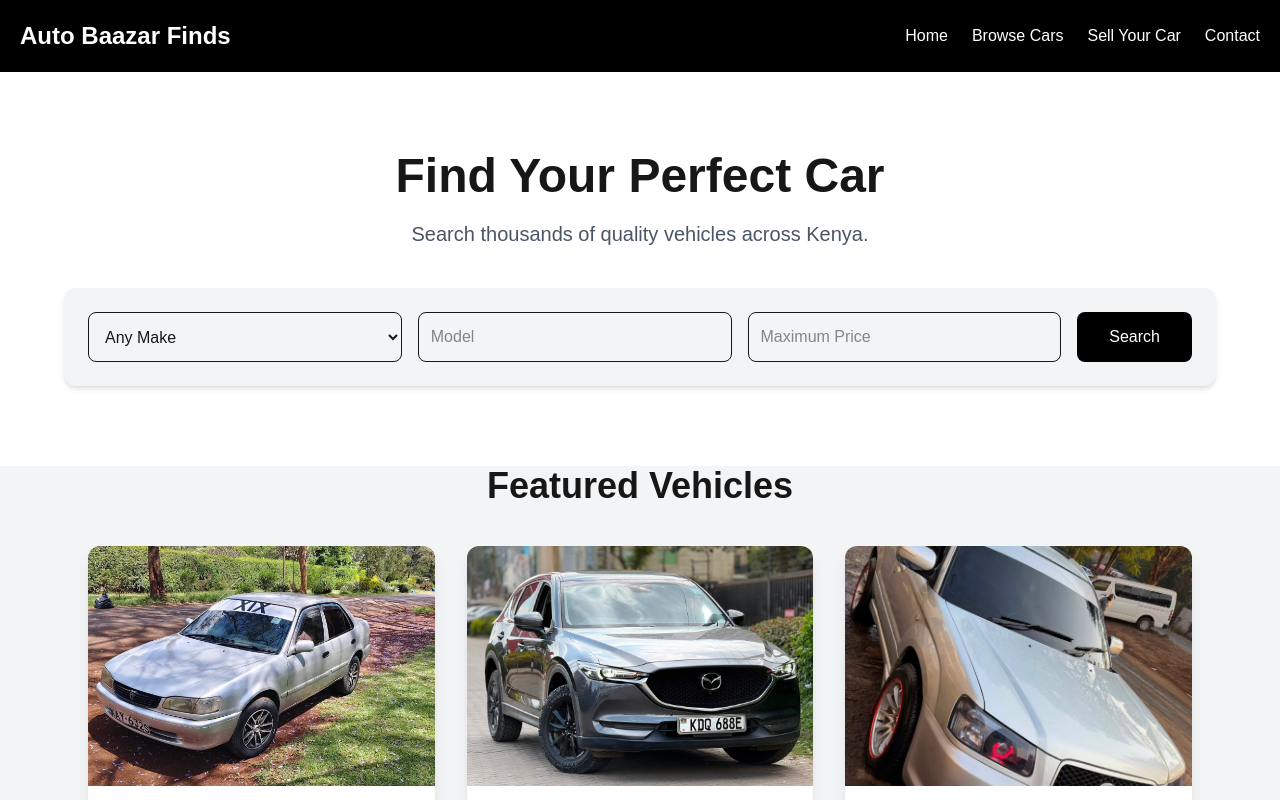
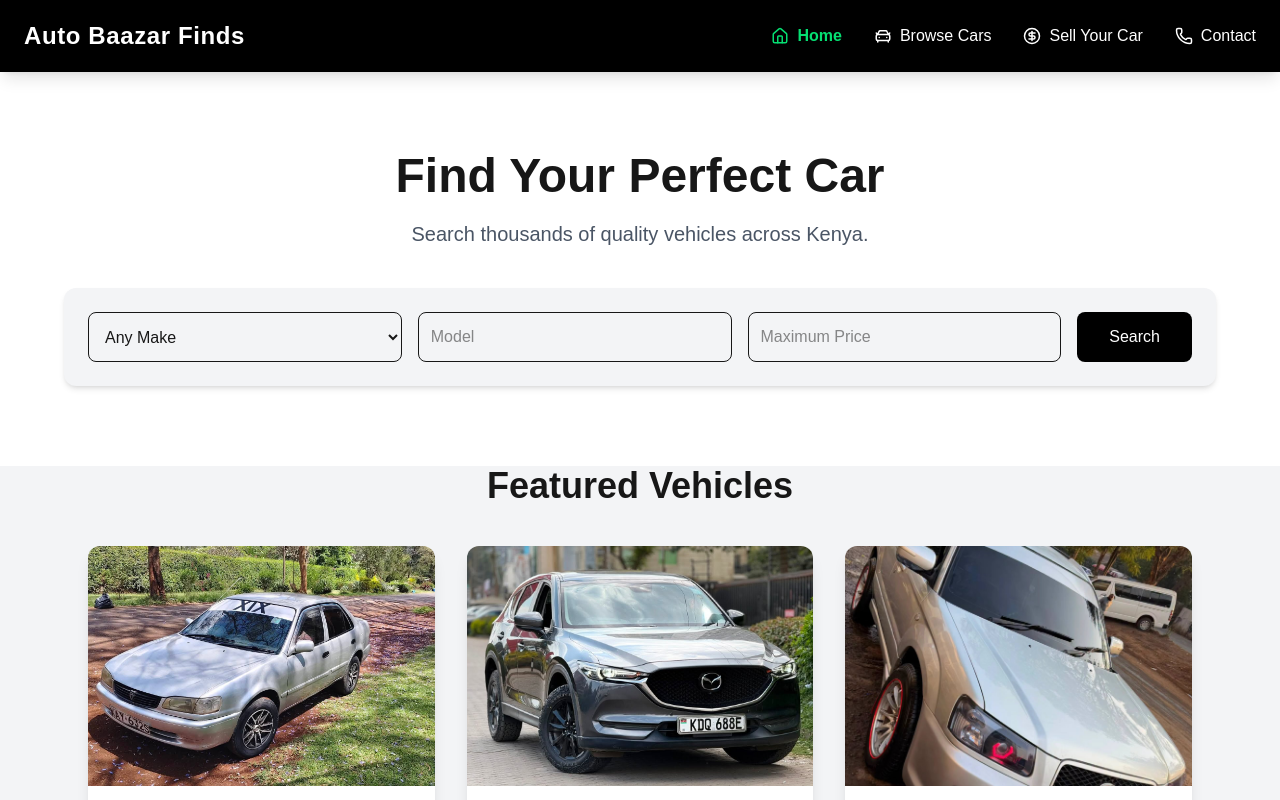
Before and after one commit to JeffarKE/autobazaar-finds, a Next.js app: page / in a window 1280 px wide. Shown: the top 800 px of the page. Built offline with nearby package versions, Linux system fonts and the light colour scheme.

Commit message:
Add action bar and improve navigation

```diff
--- a/app/cars/[id]/page.tsx
+++ b/app/cars/[id]/page.tsx
@@ -1,4 +1,5 @@
 import Image from "next/image";
+import ActionBar from "../../components/ActionBar";
 import { cars } from "../../data/cars";
 
 type PageProps = {
@@ -16,6 +17,12 @@ export default async function CarDetails({ params }: PageProps) {
     return <h1 className="text-center mt-20">Car not found.</h1>;
   }
 
+  const whatsappMessage = encodeURIComponent(
+    `Hi, I'm interested in the ${car.year} ${car.make} ${car.model} listed on Auto Baazar Finds. Is it still available?`
+  );
+
+  const whatsappLink = `https://wa.me/${car.phone}?text=${whatsappMessage}`;
+
   return (
     <main className="max-w-5xl mx-auto p-8">
 
@@ -26,8 +33,8 @@ export default async function CarDetails({ params }: PageProps) {
         width={1000}
         height={600}
         className="w-full rounded-xl object-cover"
+        priority
       />
-
 
       {/* Image Gallery */}
       <section className="grid grid-cols-2 md:grid-cols-4 gap-4 mt-5">
@@ -45,21 +52,23 @@ export default async function CarDetails({ params }: PageProps) {
 
       </section>
 
-
       <h1 className="text-4xl font-bold mt-8">
         {car.make} {car.model}
       </h1>
-
 
       <p className="text-gray-600 mt-2">
         {car.year} • {car.fuel} • {car.transmission}
       </p>
 
-
       <p className="text-3xl font-bold mt-6">
         KSh {car.price.toLocaleString()}
       </p>
 
+      {/* Professional Action Bar */}
+      <ActionBar
+        whatsappLink={whatsappLink}
+        phone={car.phone}
+      />
 
       {/* Vehicle Specifications */}
       <section className="mt-10 bg-white rounded-xl shadow-md p-6">
@@ -98,7 +107,6 @@ export default async function CarDetails({ params }: PageProps) {
 
       </section>
 
-
       {/* Description */}
       <section className="mt-8 bg-white rounded-xl shadow-md p-6">
 
@@ -112,11 +120,6 @@ export default async function CarDetails({ params }: PageProps) {
 
       </section>
 
-
-      <button className="mt-8 bg-green-600 text-white px-8 py-4 rounded-lg hover:bg-green-700">
-        Contact Seller on WhatsApp
-      </button>
-
     </main>
   );
 }
--- /dev/null
+++ b/app/components/ActionBar.tsx
@@ -0,0 +1,58 @@
+import {
+  MessageCircle,
+  Phone,
+  Heart,
+  Share2,
+} from "lucide-react";
+
+type ActionBarProps = {
+  whatsappLink: string;
+  phone: string;
+};
+
+export default function ActionBar({
+  whatsappLink,
+  phone,
+}: ActionBarProps) {
+  return (
+    <section className="mt-8 grid grid-cols-1 sm:grid-cols-2 lg:grid-cols-4 gap-4">
+
+      {/* WhatsApp */}
+      <a
+        href={whatsappLink}
+        target="_blank"
+        rel="noopener noreferrer"
+        className="flex items-center justify-center gap-2 rounded-xl bg-green-600 px-6 py-4 font-semibold text-white shadow-md transition-all duration-200 hover:bg-green-700 hover:shadow-lg"
+      >
+        <MessageCircle size={22} />
+        <span>WhatsApp</span>
+      </a>
+
+      {/* Call */}
+      <a
+        href={`tel:+${phone}`}
+        className="flex items-center justify-center gap-2 rounded-xl bg-black px-6 py-4 font-semibold text-white shadow-md transition-all duration-200 hover:bg-gray-800 hover:shadow-lg"
+      >
+        <Phone size={22} />
+        <span>Call Seller</span>
+      </a>
+
+      {/* Save */}
+      <button
+        className="flex items-center justify-center gap-2 rounded-xl border border-gray-300 bg-white px-6 py-4 font-semibold shadow-sm transition-all duration-200 hover:border-red-500 hover:text-red-600 hover:shadow-md"
+      >
+        <Heart size={22} />
+        <span>Save Vehicle</span>
+      </button>
+
+      {/* Share */}
+      <button
+        className="flex items-center justify-center gap-2 rounded-xl border border-gray-300 bg-white px-6 py-4 font-semibold shadow-sm transition-all duration-200 hover:border-blue-500 hover:text-blue-600 hover:shadow-md"
+      >
+        <Share2 size={22} />
+        <span>Share Listing</span>
+      </button>
+
+    </section>
+  );
+}
--- a/app/components/Navbar.tsx
+++ b/app/components/Navbar.tsx
@@ -1,49 +1,70 @@
+"use client";
+
 import Link from "next/link";
+import { usePathname } from "next/navigation";
+import {
+  Home,
+  CarFront,
+  CircleDollarSign,
+  Phone,
+} from "lucide-react";
 
 export default function Navbar() {
+  const pathname = usePathname();
+
+  const navItems = [
+    {
+      href: "/",
+      label: "Home",
+      icon: Home,
+    },
+    {
+      href: "/browse",
+      label: "Browse Cars",
+      icon: CarFront,
+    },
+    {
+      href: "/sell",
+      label: "Sell Your Car",
+      icon: CircleDollarSign,
+    },
+    {
+      href: "/contact",
+      label: "Contact",
+      icon: Phone,
+    },
+  ];
+
   return (
-    <nav className="bg-black text-white p-5 flex justify-between items-center">
+    <nav className="sticky top-0 z-50 bg-black text-white shadow-lg">
 
-      <Link
-        href="/"
-        className="text-2xl font-bold hover:text-gray-300 transition"
-      >
-        Auto Baazar Finds
-      </Link>
-
-
-      <div className="space-x-6">
+      <div className="max-w-7xl mx-auto flex items-center justify-between px-6 py-5">
 
         <Link
           href="/"
-          className="hover:text-gray-300 transition"
+          className="text-2xl font-bold tracking-wide hover:text-gray-300 transition"
         >
-          Home
+          Auto Baazar Finds
         </Link>
 
+        <div className="hidden md:flex items-center gap-8">
 
-        <Link
-          href="/browse"
-          className="hover:text-gray-300 transition"
-        >
-          Browse Cars
-        </Link>
+          {navItems.map(({ href, label, icon: Icon }) => (
+            <Link
+              key={href}
+              href={href}
+              className={`flex items-center gap-2 transition ${
+                pathname === href
+                  ? "text-green-400 font-semibold"
+                  : "hover:text-gray-300"
+              }`}
+            >
+              <Icon size={18} />
+              <span>{label}</span>
+            </Link>
+          ))}
 
-
-        <Link
-          href="/sell"
-          className="hover:text-gray-300 transition"
-        >
-          Sell Your Car
-        </Link>
-
-
-        <Link
-          href="/contact"
-          className="hover:text-gray-300 transition"
-        >
-          Contact
-        </Link>
+        </div>
 
       </div>
 
--- a/app/data/cars.ts
+++ b/app/data/cars.ts
@@ -14,6 +14,7 @@ export type Car = {
   driveType: string;
   condition: string;
   location: string;
+  phone: string;
   description: string;
 };
 
@@ -36,6 +37,7 @@ export const cars: Car[] = [
     driveType: "Front Wheel Drive",
     condition: "Clean Used",
     location: "Nairobi",
+    phone: "254712345678",
     description:
       "A clean and reliable Toyota Corolla suitable for daily commuting and family use.",
   },
@@ -58,6 +60,7 @@ export const cars: Car[] = [
     driveType: "Front Wheel Drive",
     condition: "Foreign Used",
     location: "Nairobi",
+    phone: "254712345678",
     description:
       "A stylish and fuel-efficient Mazda CX-5 SUV with premium comfort and modern features.",
   },
@@ -83,6 +86,7 @@ export const cars: Car[] = [
     driveType: "AWD",
     condition: "Enthusiast Build",
     location: "Nairobi",
+    phone: "254712345678",
     description:
       "A capable Subaru Forester with manual transmission, perfect for enthusiasts who enjoy performance and driving experience.",
   },
--- a/package.json
+++ b/package.json
@@ -9,6 +9,7 @@
     "lint": "eslint"
   },
   "dependencies": {
+    "lucide-react": "^1.25.0",
     "next": "16.2.10",
     "react": "19.2.4",
     "react-dom": "19.2.4"
```
Also changed, not shown: 1 other file (tests, documents, lock files or other folders).
